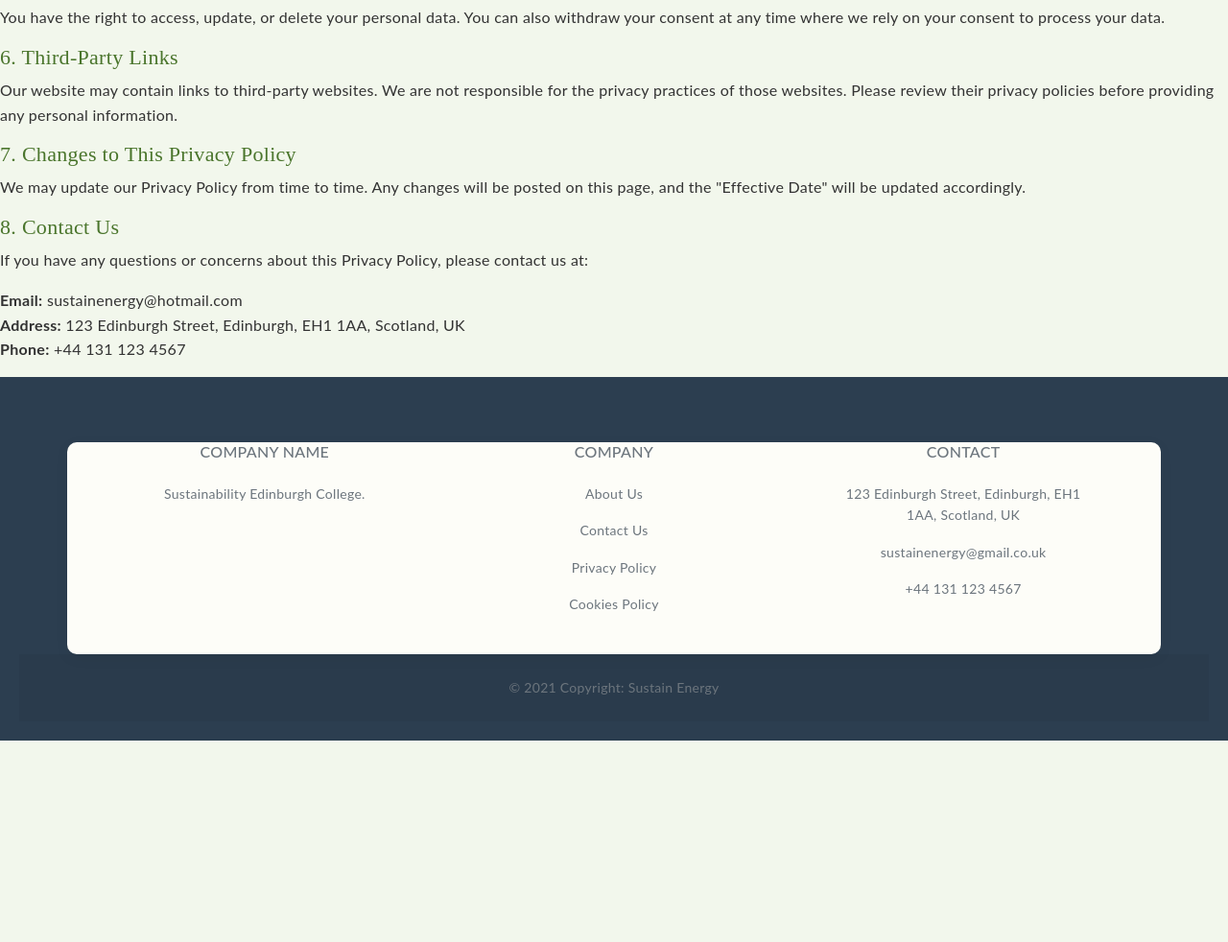
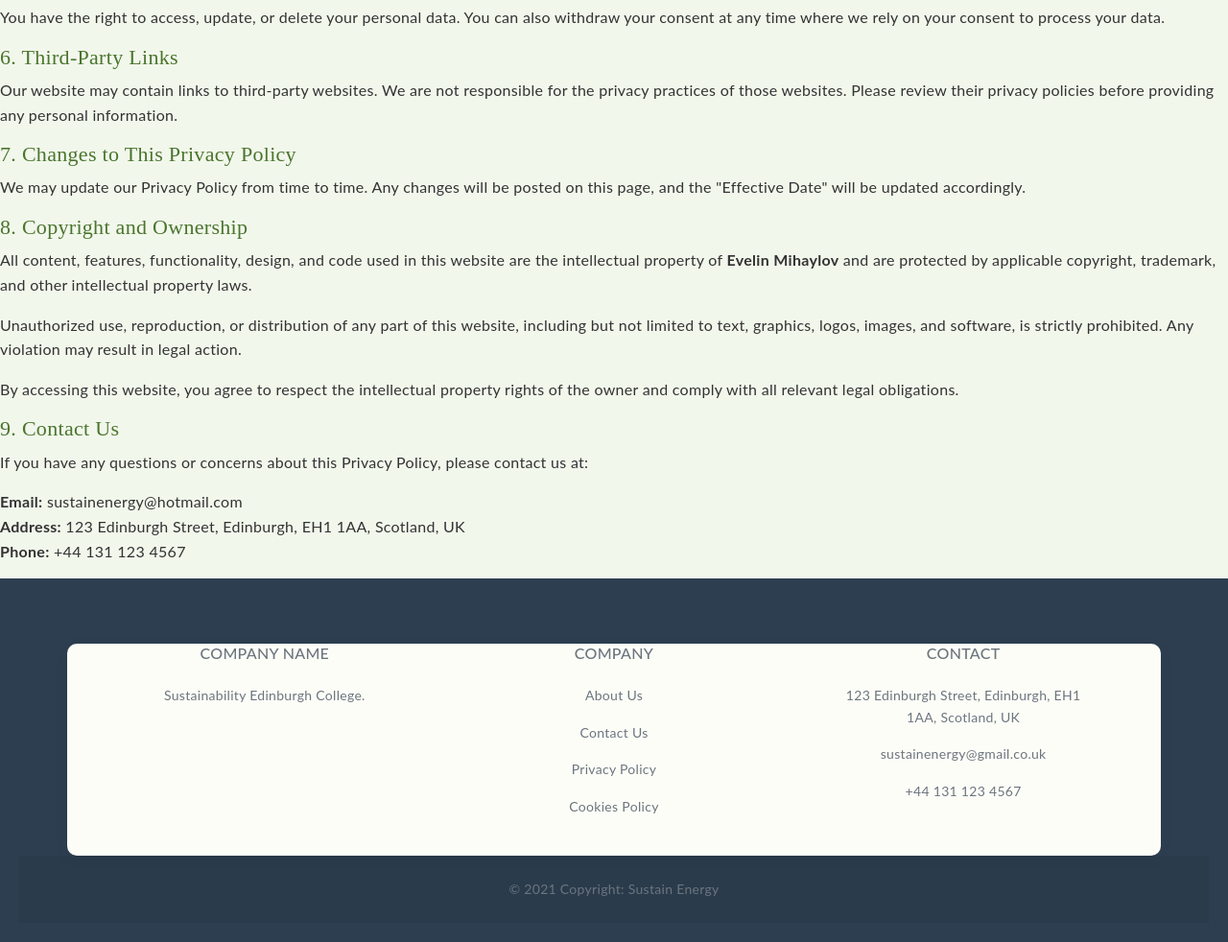
Before and after one commit to evelinmiha/sustainabilityApp, a PHP site: page /privacyPolicy.php in a window 1280 px wide. Shown: the part 948-1930 px from the top of the page at 96% size. Before the commit the page ends 1720 px from the top, so only its background shows below. Run offline with PHP 8.4, Linux system fonts and the light colour scheme.

Commit message:
Update privacyPolicy.php

```diff
--- a/privacyPolicy.php
+++ b/privacyPolicy.php
@@ -64,7 +64,18 @@ if (isset($_SESSION['company_id'])) {
     <h3>7. Changes to This Privacy Policy</h3>
     <p>We may update our Privacy Policy from time to time. Any changes will be posted on this page, and the "Effective Date" will be updated accordingly.</p>
 
-    <h3>8. Contact Us</h3>
+    <h3>8. Copyright and Ownership</h3>
+<p>
+All content, features, functionality, design, and code used in this website are the intellectual property of <strong>Evelin Mihaylov</strong> and are protected by applicable copyright, trademark, and other intellectual property laws.
+</p>
+<p>
+Unauthorized use, reproduction, or distribution of any part of this website, including but not limited to text, graphics, logos, images, and software, is strictly prohibited. Any violation may result in legal action.
+</p>
+<p>
+By accessing this website, you agree to respect the intellectual property rights of the owner and comply with all relevant legal obligations.
+</p>
+
+    <h3>9. Contact Us</h3>
     <p>If you have any questions or concerns about this Privacy Policy, please contact us at:</p>
     <ul>
         <li><strong>Email:</strong> sustainenergy@hotmail.com</li>
```
